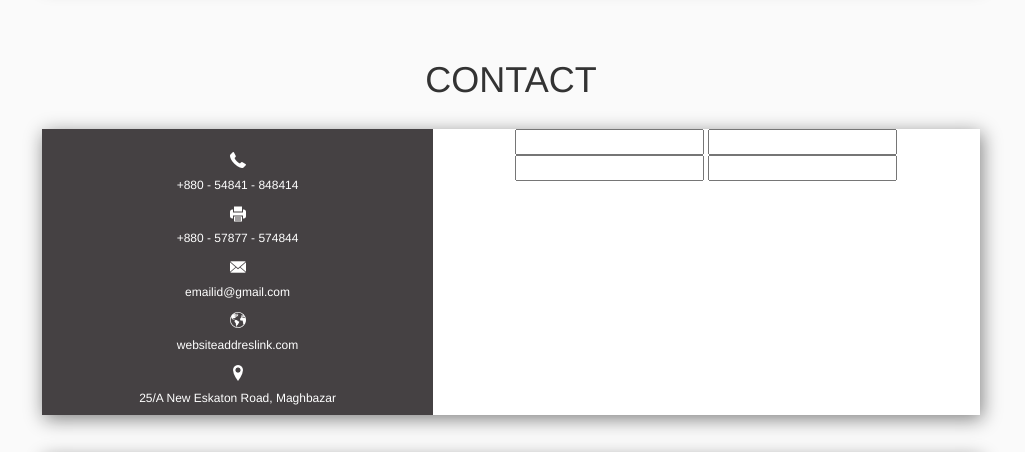
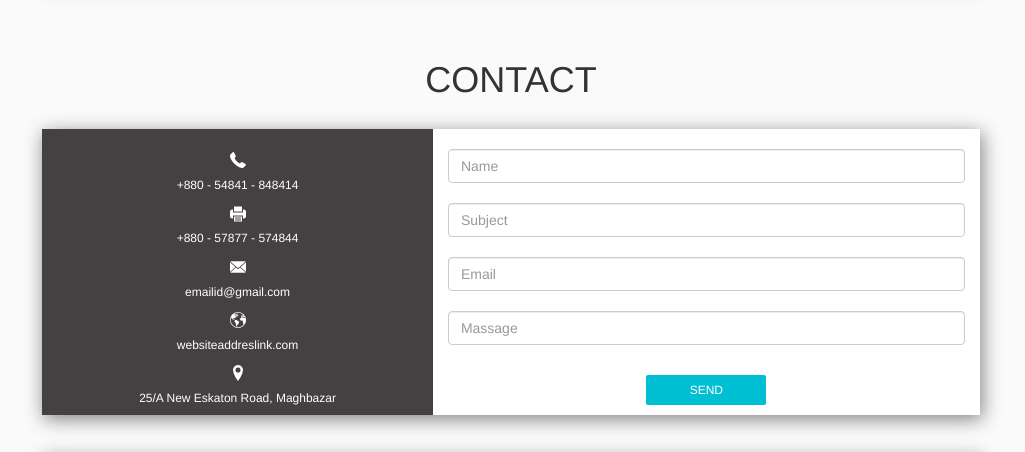
Before and after one commit to strickergt128/8LAB2A, a plain HTML site: page Página Web/index.html in a window 1280 px wide. Shown: the part 2260-2712 px from the top of the page, without its empty margins (129-1154 px from the left). Drawn offline with Linux system fonts and the light colour scheme; grey boxes are pictures that could not be loaded.

Commit message:
Laboratorio 2

```diff
--- a/Página Web/index.html
+++ b/Página Web/index.html
@@ -220,10 +220,16 @@
 				<h6>25/A New Eskaton Road, Maghbazar</h6>
 			</div>
 			<div class="col-md-7">
-				<input>
-				<input>
-				<input>
-				<input>
+				<br>
+				<input type="email" class="form-control" aria-describedby="emailHelp" placeholder="Name">
+				<br>
+				<input type="email" class="form-control" aria-describedby="emailHelp" placeholder="Subject">
+				<br>
+				<input type="email" class="form-control" aria-describedby="emailHelp" placeholder="Email">
+				<br>
+				<input type="email" class="form-control" aria-describedby="emailHelp" placeholder="Massage">
+				<br>
+				<div class = "botonsnd"><h6 class="texts">SEND</h6></div>
 			</div>
 		</div>
 		<br><br>
--- a/Página Web/styles/style.css
+++ b/Página Web/styles/style.css
@@ -69,3 +69,14 @@ body {
 iframe {
 	width: 100% !important;
 }
+.botonsnd {
+	width: 120px;
+	height: 30px;
+	background-color: #00BFD3;
+	margin: 0 auto;
+	color: white;
+	border-radius: 2px;
+}
+.texts {
+	padding-top: 7%;
+}
```
